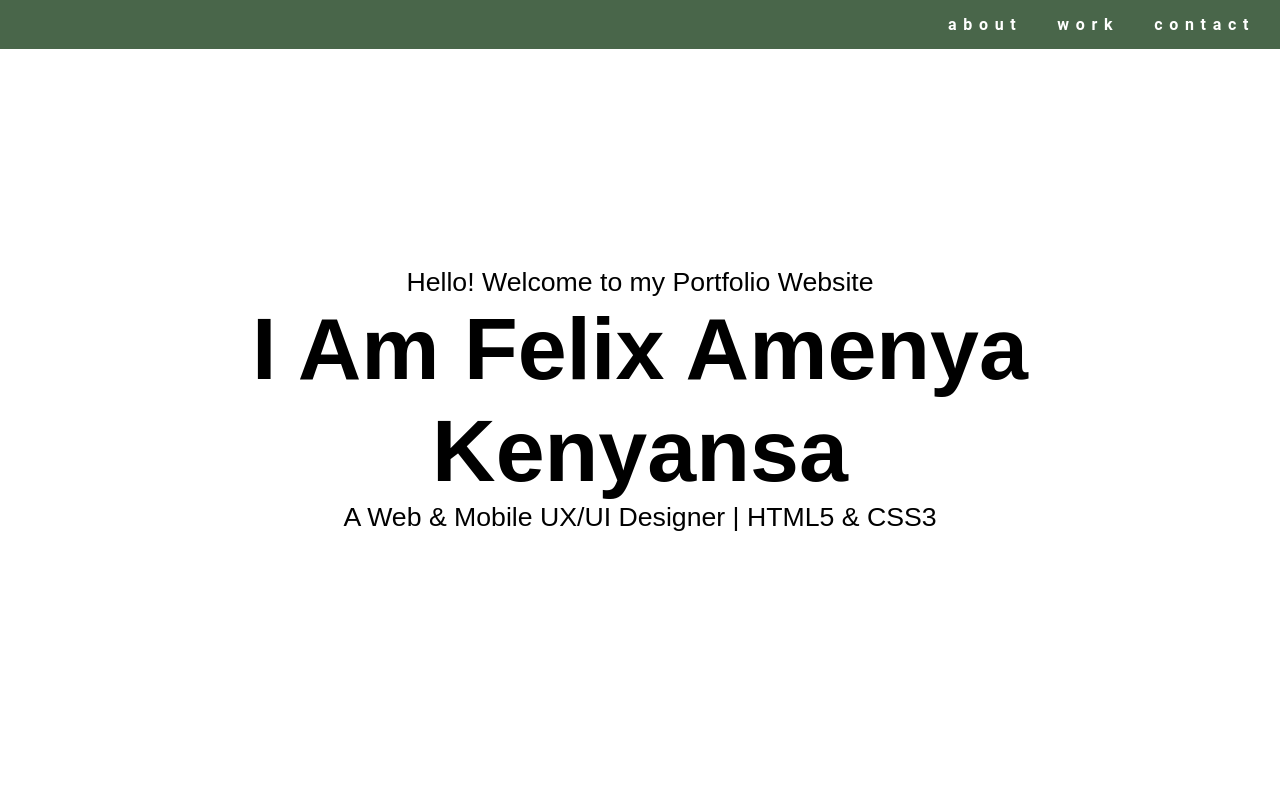
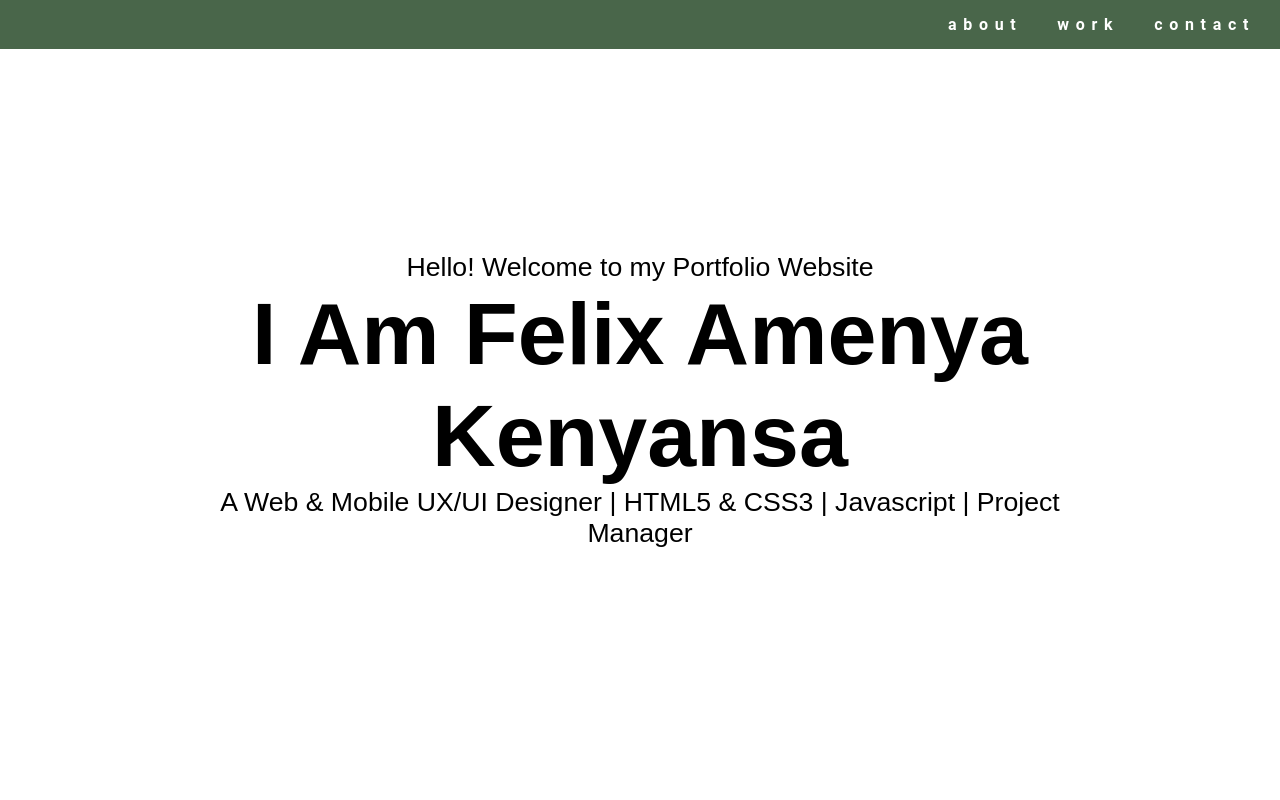
Before and after one commit to KenyansaAmenya/KenyansaAmenya.github.io, a plain HTML site: page index.html in a window 1280 px wide. Shown: the top 800 px of the page. Drawn offline with Linux system fonts and the light colour scheme.

Commit message:
Update index.html

```diff
--- a/index.html
+++ b/index.html
@@ -37,7 +37,7 @@
       <div class="text-wrapper">
         <p class="big">Hello! Welcome to my Portfolio Website</p>
         <h1>I Am Felix Amenya Kenyansa</h1>
-        <p class="big">A Web & Mobile UX/UI Designer | HTML5 & CSS3</p>
+        <p class="big">A Web & Mobile UX/UI Designer | HTML5 & CSS3 | Javascript | Project Manager</p>
       </div>
     </header>
   </div>
```
